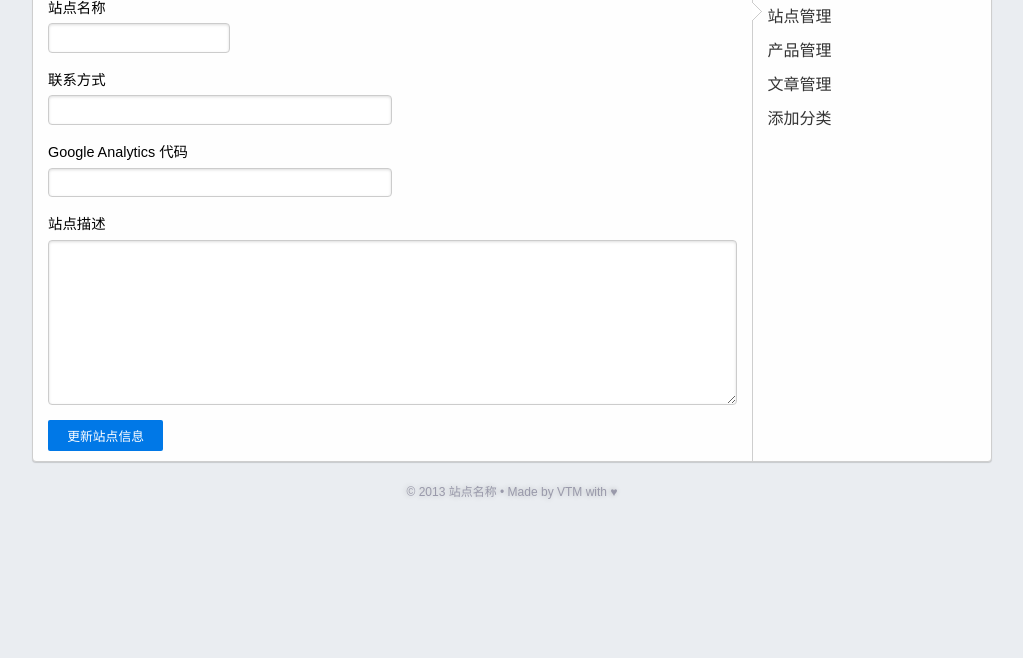
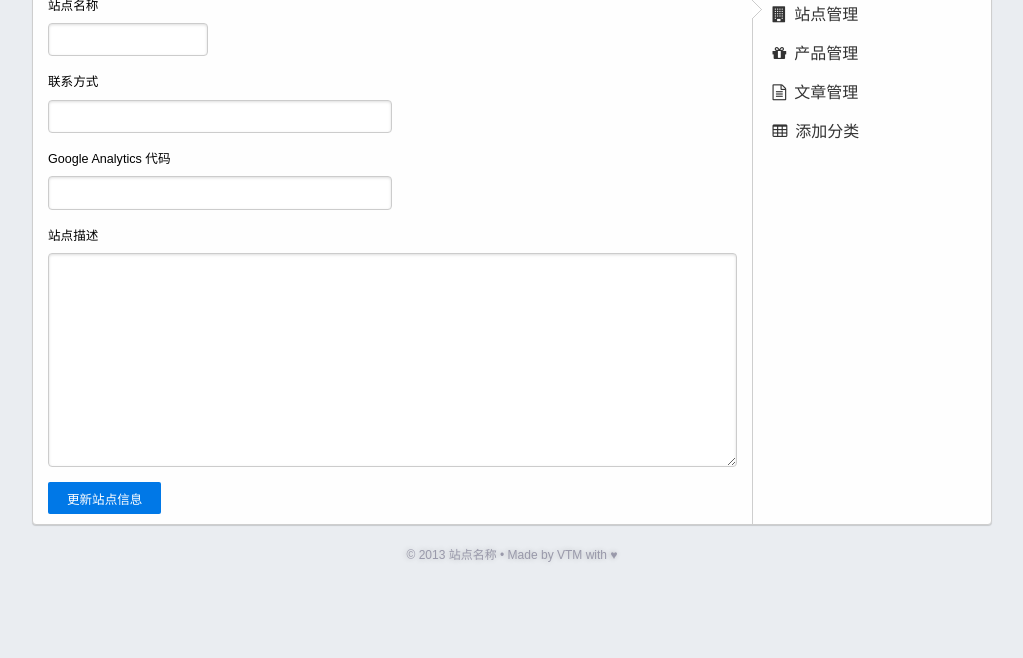
Before and after one commit to bcho-archive/vinko-backend, a plain HTML site: page site.html in a window 1280 px wide. Shown: the part 142-800 px from the top of the page, without its empty margins (128-1151 px from the left). Drawn offline with Linux system fonts and the light colour scheme.

Commit message:
tweak theme

```diff
--- a/site.html
+++ b/site.html
@@ -60,10 +60,10 @@
                     <h3>站点名称</h3>
                 </section>
                 <ul class="items">
-                    <li class="item"><img  src="images/section.png" ><a href="#">站点管理</a></li>
-                    <li class="item"><img  src="images/section.png" ><a href="#">产品管理</a></li>
-                    <li class="item"><img  src="images/section.png" ><a href="#">文章管理</a></li>
-                    <li class="item"><img  src="images/section.png" ><a href="#">添加分类</a></li>
+                    <li class="item"><img  src="images/section.png" ><a href="site.html"><i class="fa fa-building"></i>站点管理</a></li>
+                    <li class="item"><img  src="images/section.png" ><a href="#"><i class="fa fa-gift"></i>产品管理</a></li>
+                    <li class="item"><img  src="images/section.png" ><a href="#"><i class="fa fa-file-text-o"></i>文章管理</a></li>
+                    <li class="item"><img  src="images/section.png" ><a href="#"><i class="fa fa-table"></i>添加分类</a></li>
                 </ul>
             </nav>
         </section>
--- a/styles/style.css
+++ b/styles/style.css
@@ -6,6 +6,10 @@
   -webkit-box-sizing: border-box;
   -moz-box-sizing: border-box;
   /*border: 1px solid red;*/
+}
+
+body, button, input, select, textarea {
+  font: 500 0.875em/1.8 Microsoft Yahei, Hiragino Sans GB, WenQuanYi Micro Hei, sans-serif;
 }
 
 body {
@@ -70,7 +74,7 @@ body {
 }
 
 .pure-button {
-  font-size: 80%;
+  font-size: 90%;
 }
 
 .pure-form {
```
Also changed, not shown: user.html (+4 -4 lines).
